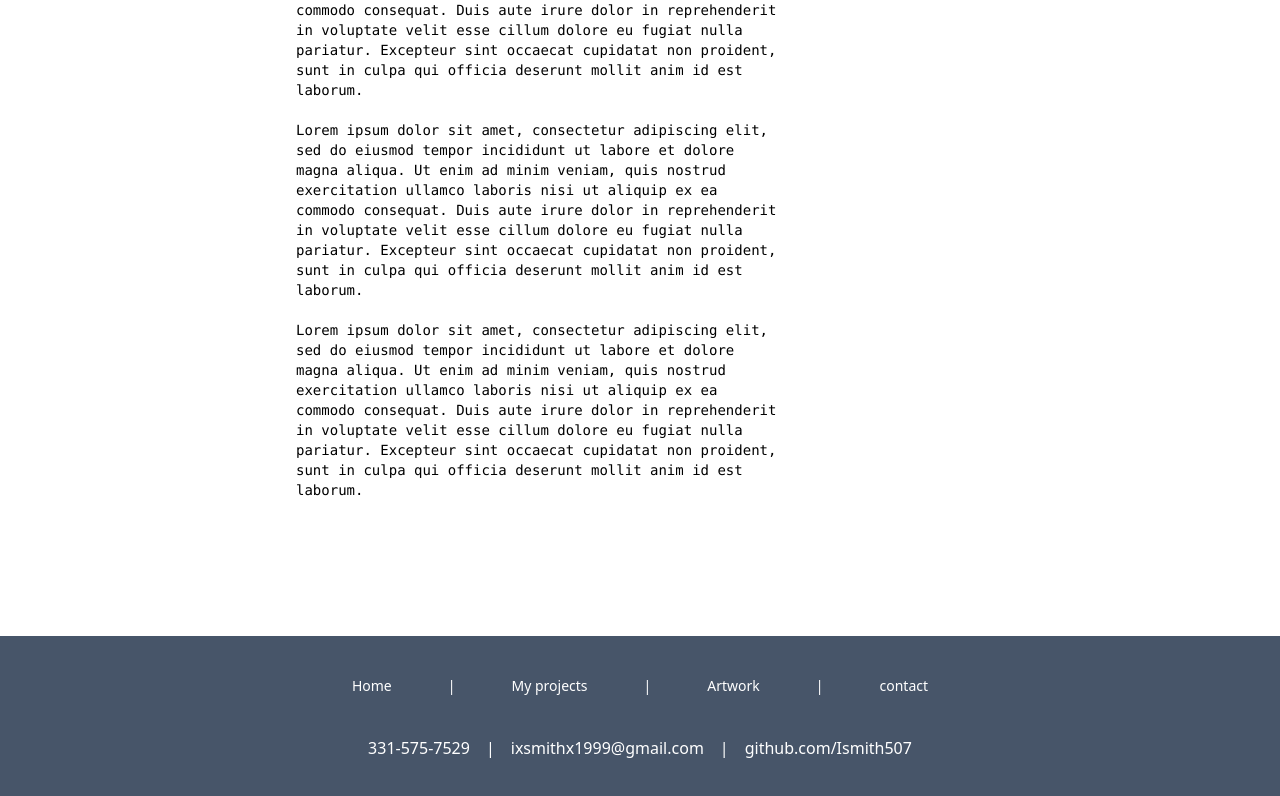
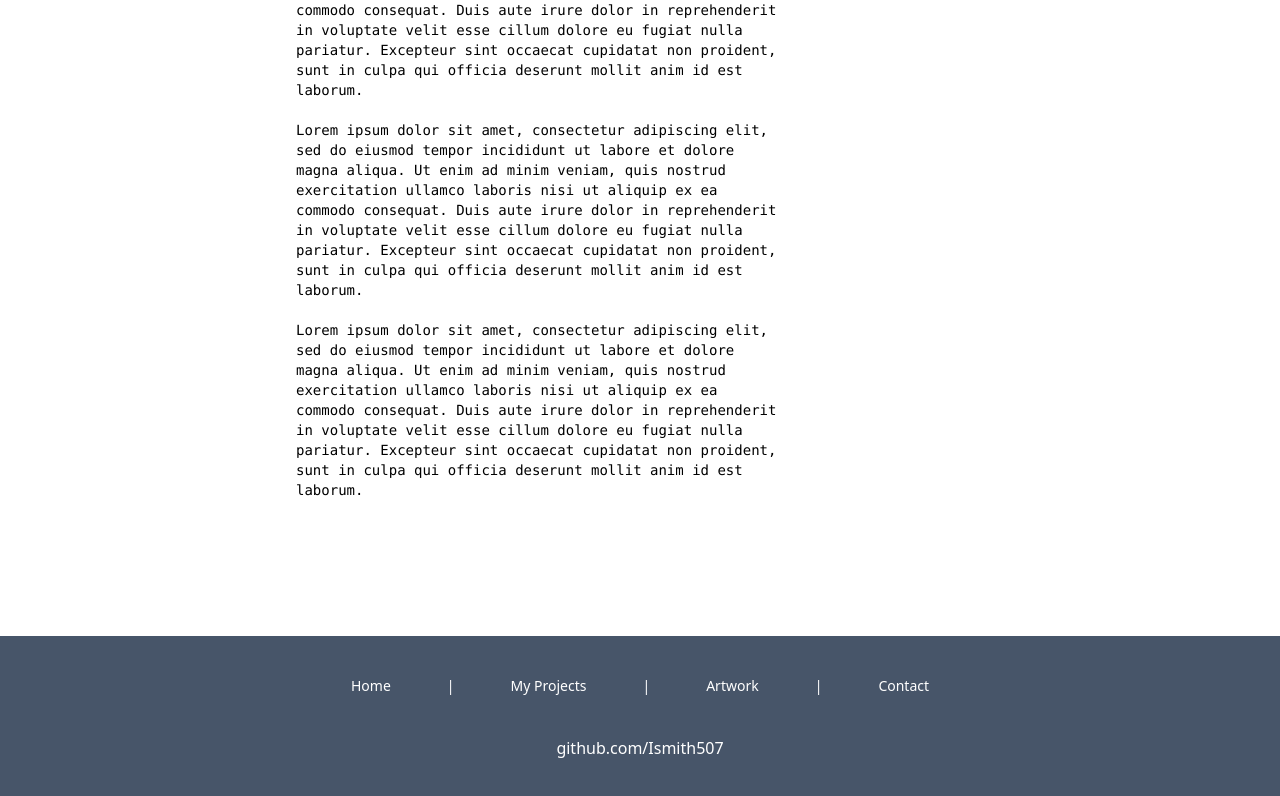
Before and after one commit to Ismith507/Ian-portfolio, a Next.js app: page / in a window 1280 px wide. Shown: the part 708-1504 px from the top of the page. Built offline with nearby package versions, Linux system fonts and the light colour scheme.

Commit message:
Fully functional Artwork Page. Minor routing changes.

```diff
--- a/app/(general)/pages/artwork/[slug]/page.tsx
+++ b/app/(general)/artwork/[slug]/page.tsx
@@ -4,6 +4,8 @@ import { notFound } from 'next/navigation';
 import Image from 'next/image';
 import { urlForImage } from '@/sanity/lib/image';
 import { Art } from '@/sanity.types';
+import { useNextSanityImage } from 'next-sanity-image';
+import { createClient } from '@sanity/client';
 
 const artworkQuery = groq`*[_type == "art" && slug.current == $slug][0]`;
 
@@ -24,11 +26,11 @@ export default async function ArtworkItemPage(props: {
 		notFound();
 	}
 
+
 	return (
-		<div className="text-black">
-			<h1>{artwork.title}</h1>
+		<div className="flex flex-row text-black justify-center space-x-10 m-24">
 			{artwork.content?.asset ? (
-				<div className="h-96 w-full max-w-64 relative">
+				<div className="h-auto w-auto relative">
 					<Image
 						src={urlForImage(artwork.content.asset).url()}
 						alt={artwork.caption!}
@@ -39,9 +41,11 @@ export default async function ArtworkItemPage(props: {
 			) : (
 				<p>No image</p>
 			)}
-
-			<p>{artwork.caption}</p>
-			<p>{artwork.author}</p>
+			<div className="flex flex-col justify-start">
+				<h1>{artwork.title}</h1>
+				<p>{artwork.caption}</p>
+				<p>{artwork.author}</p>
+			</div>
 		</div>
 	);
 }
--- a/app/(general)/pages/artwork/page.tsx
+++ b/app/(general)/artwork/page.tsx
@@ -3,6 +3,8 @@ import { sanityFetch } from '@/sanity/lib/fetch';
 import { urlForImage } from '@/sanity/lib/image';
 import { groq } from 'next-sanity';
 import Image from 'next/image';
+import Link from 'next/link';
+import {useRouter} from 'next/router'
 
 const artworkQuery = groq`*[_type == "art"]`;
 
@@ -12,18 +14,18 @@ export default async function ArtworkGallery() {
 	});
 
 	return (
-		<div className="text-black">
+		<div className="flex flex-col place-items-center text-black">
 			<h1>Gallery</h1>
-			<div className="grid grid-cols-3 gap-4">
+			<div className="grid grid-flow-col gap-4">
 				{artwork.map((artwork) => (
-					<div key={artwork._id} className="h-96 w-full max-w-64 relative">
+					<Link key={artwork._id} href={`/artwork/[slug]`} as={`/artwork/${artwork.slug!.current}`} className="h-96 w-96 max-w-sm relative transition ease-in-out duration-500 hover:scale-125 hover:z-10">
 						<Image
 							src={urlForImage(artwork.content!.asset!).url()}
 							alt={artwork.caption!}
 							fill
 							className="object-contain"
 						/>
-					</div>
+					</Link>
 				))}
 			</div>
 		</div>
--- /dev/null
+++ b/app/(general)/error.tsx
@@ -0,0 +1 @@
+'use client'
--- a/app/(general)/layout.tsx
+++ b/app/(general)/layout.tsx
@@ -1,5 +1,6 @@
 import '../globals.css';
 import Link from 'next/link';
+import { Audio } from 'react-loading-icons'
 
 const NavLink = ({
 	href,
@@ -31,9 +32,9 @@ export default function RootLayout({
 					<nav className="flex flex-row justify-center place-items-center text-xl background: bg-slate-600 sticky top-0 w-full z-30 h-16">
 						<ul className="flex text-white">
 							<NavLink href="/">Home</NavLink>
-							<NavLink href="/pages/projects">My projects</NavLink>
-							<NavLink href="/pages/artwork">Artwork</NavLink>
-							<NavLink href="/pages/contact">contact</NavLink>
+							<NavLink href="/projects">My projects</NavLink>
+							<NavLink href="/artwork">Artwork</NavLink>
+							<NavLink href="/contact">Contact</NavLink>
 						</ul>
 					</nav>
 					{children}
@@ -41,63 +42,51 @@ export default function RootLayout({
 						<nav className="flex flex-row justify-center m-10 text-sm">
 							<ul className="flex">
 								<li className="mx-6">
-									<a
+									<Link
 										className="border-transparent border-8 hover:bg-slate-600 hover:rounded-lg hover:border-slate-600 hover:border-8"
-										href="#"
+										href="/"
 									>
 										Home
-									</a>
+									</Link>
 								</li>
 								<li className="mx-6">
 									<p>|</p>
 								</li>
 								<li className="mx-6">
-									<a
+									<Link
 										className="border-transparent border-8 hover:bg-slate-600 hover:rounded-lg hover:border-slate-600 hover:border-8"
-										href="/pages/projects"
+										href="/projects"
 									>
-										My projects
-									</a>
+										My Projects
+									</Link>
 								</li>
 								<li className="mx-6">
 									<p>|</p>
 								</li>
 								<li className="mx-6">
-									<a
+									<Link
 										className="border-transparent border-8 hover:bg-slate-600 hover:rounded-lg hover:border-slate-600 hover:border-8"
-										href="/pages/artwork"
+										href="/artwork"
 									>
 										Artwork
-									</a>
+									</Link>
 								</li>
 								<li className="mx-6">
 									<p>|</p>
 								</li>
 								<li className="mx-6">
-									<a
+									<Link
 										className="border-transparent border-8 hover:bg-slate-600 hover:rounded-lg hover:border-slate-600 hover:border-8"
-										href="#"
+										href="/contact"
 									>
-										contact
-									</a>
+										Contact
+									</Link>
 								</li>
 							</ul>
 						</nav>
 						<ul className="flex flex-row justify-center space-x-4 mb-12">
 							<li>
-								<p>331-575-7529</p>
-							</li>
-							<li>
-								<p>|</p>
-							</li>
-							<li>
-								<p>ixsmithx1999@gmail.com</p>
-							</li>
-							<li>
-								<p>|</p>
-							</li>
-							<li>
-								<a href="https://github.com/Ismith507">github.com/Ismith507</a>
+								<Link href="https://github.com/Ismith507">github.com/Ismith507</Link>
 							</li>
 						</ul>
 					</footer>
--- /dev/null
+++ b/app/(general)/loading.tsx
@@ -0,0 +1,11 @@
+import { Audio } from 'react-loading-icons'
+
+export default function loading() {
+    return (
+        <div className="flex flex-row justify-center items-center m-10 space-x-2">
+            <p className="text-xl text-slate-600 mr-3">Loading</p>
+            <span className="h-8 w-0.5 bg-slate-600 rounded-sm"></span>
+            <Audio height="40" fill="#475569"/>
+        </div>
+    )
+}
--- a/package.json
+++ b/package.json
@@ -12,6 +12,7 @@
   "dependencies": {
     "@headlessui/react": "^2.0.4",
     "@heroicons/react": "^2.1.3",
+    "@sanity/client": "^6.21.0",
     "@sanity/image-url": "^1.0.2",
     "@sanity/vision": "^3.47.0",
     "@types/node": "20.3.1",
@@ -25,10 +26,12 @@
     "eslint-config-next": "13.4.5",
     "next": "14.2.4",
     "next-sanity": "^9.3.10",
+    "next-sanity-image": "^6.1.1",
     "postcss": "8.4.24",
     "react": "18.3.1",
     "react-dom": "18.3.1",
     "react-hotkeys-hook": "^4.4.0",
+    "react-loading-icons": "^1.1.0",
     "sanity": "^3.47.0",
     "styled-components": "^6.1.11",
     "tailwind-merge": "^1.13.1",
--- a/sanity.config.ts
+++ b/sanity.config.ts
@@ -14,8 +14,8 @@ import {schema} from './sanity/schema'
 
 export default defineConfig({
   basePath: '/studio',
-  projectId,
-  dataset,
+  projectId: '5okngax0',
+  dataset: 'production',
   // Add and edit the content schema in the './sanity/schema' folder
   schema,
   plugins: [
```
Also changed, not shown: app/(general)/contact/page.tsx (renamed from app/(general)/pages/contact/page.tsx), app/(general)/projects/fractals/page.tsx (renamed from app/(general)/pages/projects/fractals/page.tsx), app/(general)/projects/page.tsx (renamed from app/(general)/pages/projects/page.tsx), 1 other file (tests, documents, lock files or other folders).
